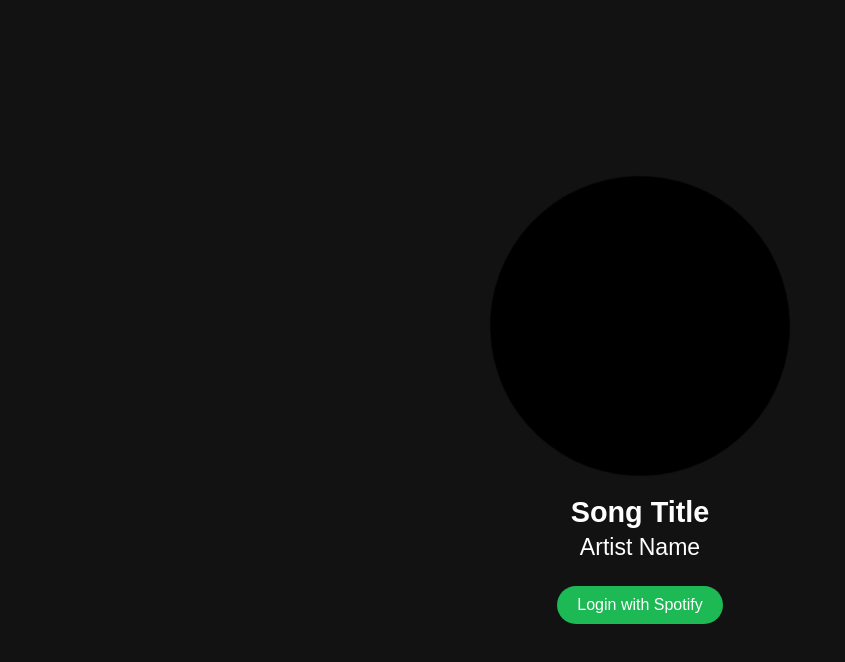
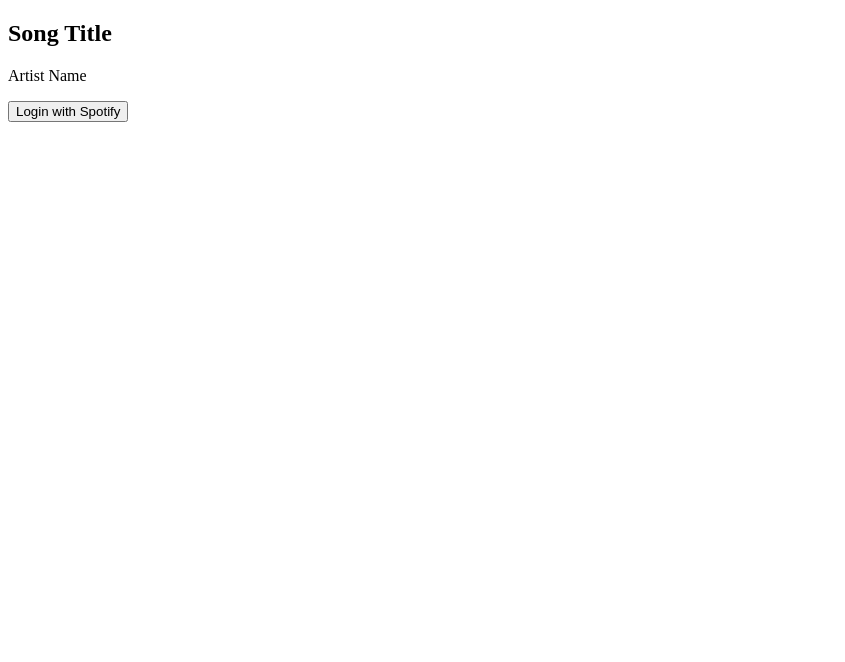
Before and after one commit to sweewi/spotivinyl, a website: page index.html in a window 1280 px wide. Shown: the whole page, without its empty margins (0-845 px from the left). Drawn offline with Linux system fonts and the light colour scheme.

Commit message:
Update index.html

```diff
--- a/index.html
+++ b/index.html
@@ -5,70 +5,7 @@
   <meta name="viewport" content="width=device-width, initial-scale=1.0">
   <title>Spotify Vinyl Player</title>
   <style>
-    body {
-      font-family: Arial, sans-serif;
-      text-align: center;
-      background-color: #121212;
-      color: white;
-      margin: 0;
-      padding: 0;
-      display: flex;
-      flex-direction: column;
-      align-items: center;
-      justify-content: center;
-      height: 100vh;
-    }
-
-    .player {
-      display: flex;
-      flex-direction: column;
-      align-items: center;
-    }
-
-    .vinyl {
-      width: 300px;
-      height: 300px;
-      border-radius: 50%;
-      background: black;
-      background-size: cover;
-      background-position: center;
-      animation: spin 3s linear infinite;
-      margin-bottom: 20px;
-    }
-
-    @keyframes spin {
-      from {
-        transform: rotate(0deg);
-      }
-      to {
-        transform: rotate(360deg);
-      }
-    }
-
-    .song-info {
-      font-size: 1.2em;
-    }
-
-    .song-info h2 {
-      margin: 0;
-      font-size: 1.5em;
-    }
-
-    .song-info p {
-      margin: 5px 0;
-      font-size: 1.2em;
-    }
-
-    #login-button {
-      margin-top: 20px;
-      padding: 10px 20px;
-      font-size: 1em;
-      cursor: pointer;
-      background-color: #1DB954;
-      border: none;
-      border-radius: 20px;
-      color: white;
-    }
+    /* Your existing styles */
   </style>
 </head>
 <body>
@@ -125,28 +62,14 @@
       }
     }
 
-    async function handleAuthCallback() {
+    function handleAuthCallback() {
       const params = new URLSearchParams(window.location.search);
-      const code = params.get("code");
+      const accessToken = params.get("access_token");
 
-      if (code) {
-        try {
-          const response = await fetch("http://localhost:3000", {
-            method: "POST",
-            headers: {
-              "Content-Type": "application/x-www-form-urlencoded"
-            },
-            body: JSON.stringify({ code })
-          });
-
-          const { access_token } = await response.json();
-
-          // Start fetching song data
-          setInterval(() => fetchCurrentlyPlaying(access_token), 10000);
-          fetchCurrentlyPlaying(access_token); // Initial fetch
-        } catch (error) {
-          console.error("Error exchanging code for token:", error);
-        }
+      if (accessToken) {
+        // Start fetching song data
+        setInterval(() => fetchCurrentlyPlaying(accessToken), 10000);
+        fetchCurrentlyPlaying(accessToken); // Initial fetch
       }
     }
 
```
